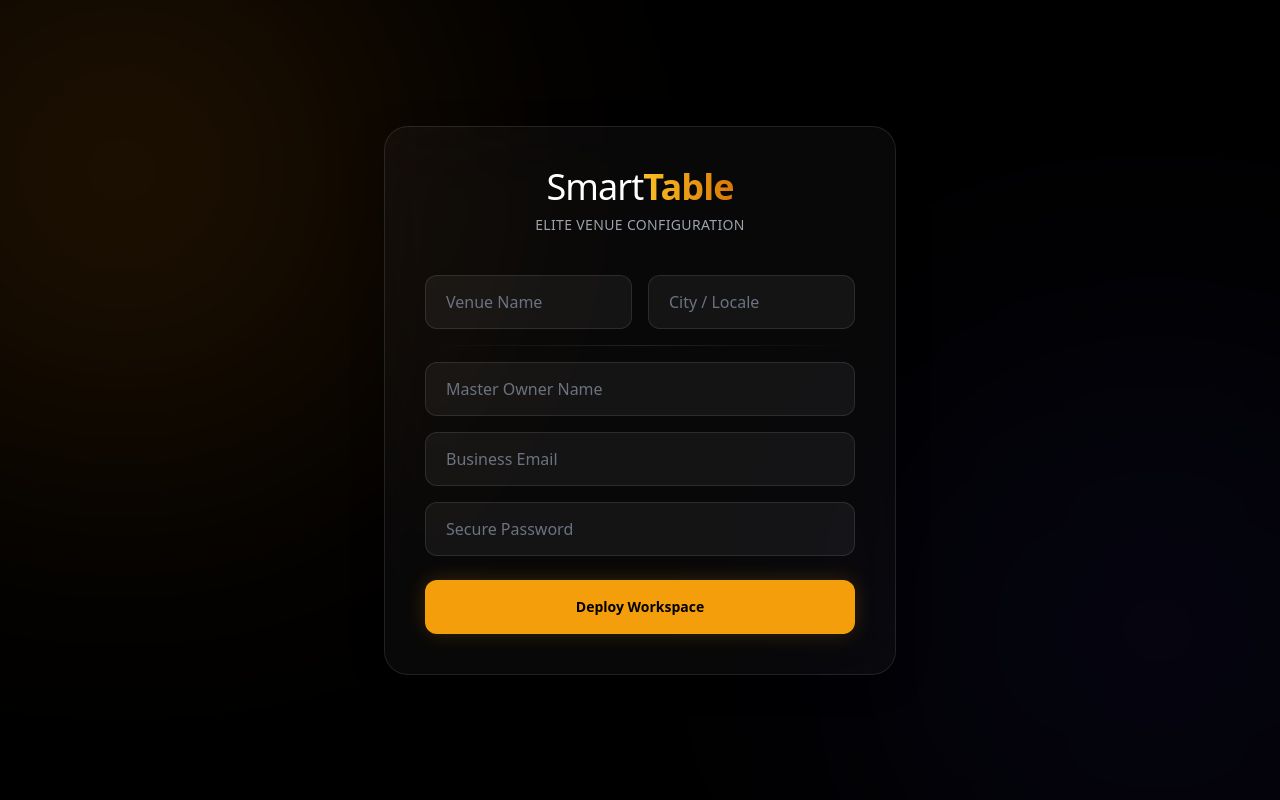
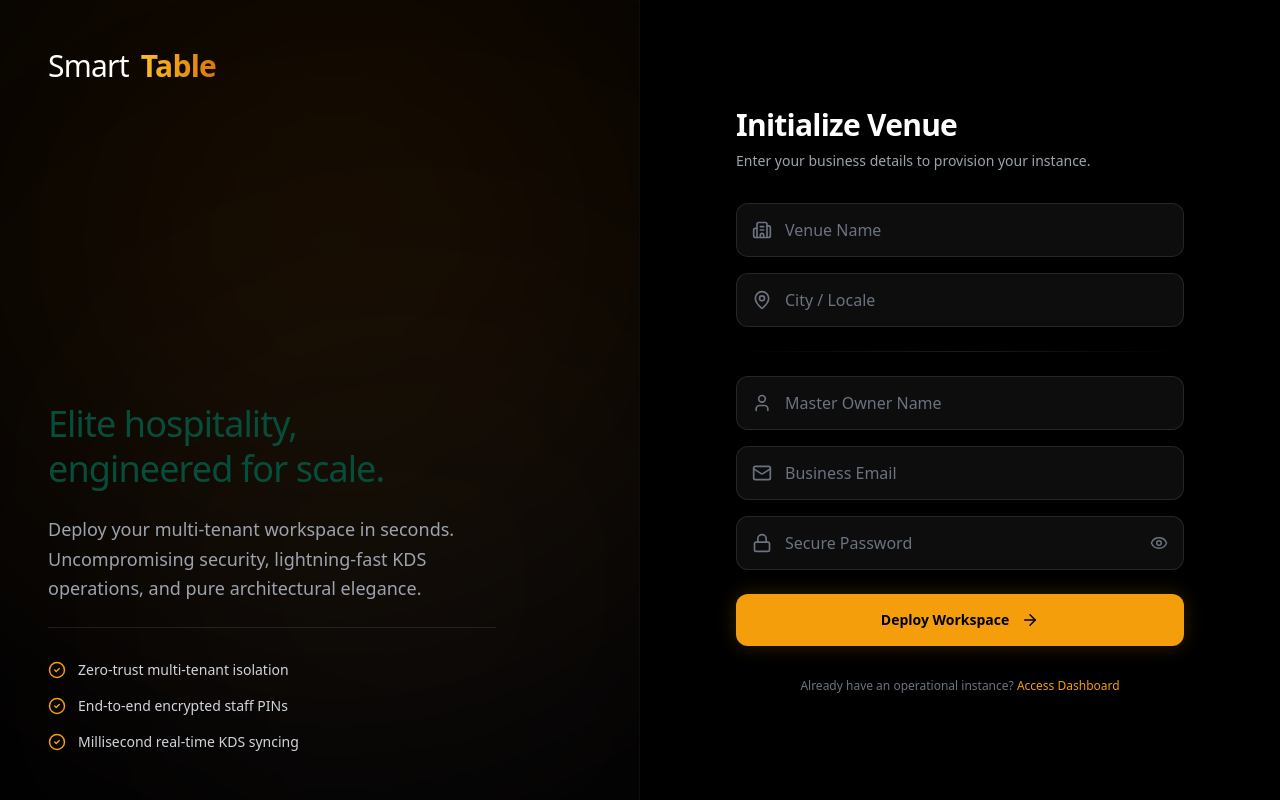
Before and after one commit to smartwachira/smart-table, a React (Vite) app in the folder client/: page /register in a window 1280 px wide. Built offline with nearby package versions, Linux system fonts and the light colour scheme; no server answers.

Commit message:
feat: update dependencies; upgrade axios to 1.13.6, add sonner for toast notifications, and enhance VenueRegistration component with password strength indicator and improved UI

```diff
--- a/client/package.json
+++ b/client/package.json
@@ -10,7 +10,7 @@
     "preview": "vite preview"
   },
   "dependencies": {
-    "axios": "^1.13.2",
+    "axios": "^1.13.6",
     "jwt-decode": "^4.0.0",
     "lucide-react": "^0.574.0",
     "react": "^19.2.0",
@@ -18,6 +18,7 @@
     "react-hot-toast": "^2.6.0",
     "react-router-dom": "^7.12.0",
     "socket.io-client": "^4.8.3",
+    "sonner": "^2.0.7",
     "vite-plugin-pwa": "^1.2.0"
   },
   "devDependencies": {
--- a/client/src/App.jsx
+++ b/client/src/App.jsx
@@ -30,7 +30,7 @@ function App(){
           <Route path="/checkout" element={<Checkout/>}></Route>
           <Route path="/orders" element={<OrderStatus/>}></Route>
           <Route path="/order-status/:orderId" element={<OrderStatus/>}></Route>
-          <Route path="/register" element={<VenueRegistration />} />
+          <Route path="/register" element={<VenueRegistration/>} />
           <Route path="/login" element={<Login/>}></Route>
           {/* Elite Management Boundary (Owners & Managers ONLY) */}
           <Route element={<PrivateRoute allowedRoles={['OWNER', 'MANAGER']} />}>
--- a/client/src/components/VenueRegistration.jsx
+++ b/client/src/components/VenueRegistration.jsx
@@ -1,74 +1,170 @@
 import { useState } from 'react';
 import { useNavigate } from 'react-router-dom';
+import axios from 'axios';
+import { Building2, MapPin, User, Mail, Lock, Eye, EyeOff, ArrowRight, Loader2, CheckCircle2 } from 'lucide-react';
+import { toast, Toaster } from 'sonner';
 
 export default function VenueRegistration() {
-    const [formData, setFormData] = useState({ venueName: '', location: '', managerName: '', managerEmail: '', managerPassword: '' });
-    const [error, setError] = useState('');
+    const [formData, setFormData] = useState({
+        venueName: '', location: '', managerName: '', managerEmail: '', managerPassword: ''
+    });
+    const [showPassword, setShowPassword] = useState(false);
     const [isLoading, setIsLoading] = useState(false);
     const navigate = useNavigate();
 
     const handleChange = (e) => setFormData({ ...formData, [e.target.name]: e.target.value });
 
+    // Calculate simple password strength (0-3)
+    const getPasswordStrength = (pass) => {
+        let score = 0;
+        if (pass.length > 7) score++;
+        if (/[A-Z]/.test(pass) && /[0-9]/.test(pass)) score++;
+        if (/[^A-Za-z0-9]/.test(pass)) score++;
+        return score;
+    };
+    const strength = getPasswordStrength(formData.managerPassword);
+
     const handleSubmit = async (e) => {
         e.preventDefault();
         setIsLoading(true);
-        setError('');
+
         try {
-            const res = await fetch('http://localhost:5000/api/auth/register/venue', {
-                method: 'POST',
-                headers: { 'Content-Type': 'application/json' },
-                body: JSON.stringify(formData)
+            // Re-integrated Axios
+            const res = await axios.post('/api/auth/register/venue', formData);
+
+            localStorage.setItem('token', res.data.token);
+
+            // Premium Toast Notification
+            toast.success('Workspace Deployed', {
+                description: `Welcome to Smart Table, ${formData.managerName}.`,
+                icon: <CheckCircle2 className="text-amber-500" />
             });
-            const data = await res.json();
-            if (!res.ok) throw new Error(data.message);
 
-            localStorage.setItem('token', data.token);
-            navigate('/dashboard');
+            // Delay navigation slightly so the toast is seen
+            setTimeout(() => navigate('/dashboard'), 1500);
+
         } catch (err) {
-            setError(err.message);
+            toast.error('Deployment Failed', {
+                description: err.response?.data?.message || 'An unexpected error occurred.',
+            });
         } finally {
             setIsLoading(false);
         }
     };
 
     return (
-        <div className="relative min-h-screen flex items-center justify-center bg-black overflow-hidden selection:bg-amber-500/30 font-sans">
-            {/* Ambient Background Glows */}
-            <div className="absolute top-[-10%] left-[-10%] w-[500px] h-[500px] rounded-full bg-amber-600/20 blur-[150px] pointer-events-none" />
-            <div className="absolute bottom-[-10%] right-[-10%] w-[500px] h-[500px] rounded-full bg-indigo-600/10 blur-[150px] pointer-events-none" />
+        <div className="flex min-h-screen w-full bg-black text-gray-100 font-sans selection:bg-amber-500/30">
+            {/* Initialize Premium Toaster */}
+            <Toaster theme="dark" position="bottom-right" toastOptions={{ className: 'bg-white/5 backdrop-blur-xl border border-white/10 text-white' }} />
 
-            <div className="relative z-10 w-full max-w-lg p-10 rounded-3xl bg-white/[0.03] backdrop-blur-2xl border border-white/10 shadow-[0_8px_32px_0_rgba(0,0,0,0.3)]">
-                <div className="text-center mb-10">
-                    <h1 className="text-4xl font-extralight tracking-tight text-white mb-2">
+            {/* LEFT PANE: Brand & Authority (Hidden on mobile, visible on lg screens) */}
+            <div className="relative hidden lg:flex w-1/2 flex-col justify-between p-12 overflow-hidden border-r border-white/5">
+                {/* Ambient Glows */}
+                <div className="absolute top-[-20%] left-[-10%] w-[800px] h-[800px] rounded-full bg-amber-600/10 blur-[150px] pointer-events-none" />
+                <div className="absolute bottom-[-10%] right-[-10%] w-[600px] h-[600px] rounded-full bg-zinc-600/10 blur-[150px] pointer-events-none" />
+
+                <div className="relative z-10">
+                    <h1 className="text-3xl font-extralight tracking-tight text-white flex items-center gap-3">
                         Smart<span className="font-semibold text-transparent bg-clip-text bg-gradient-to-r from-amber-400 to-amber-600">Table</span>
                     </h1>
-                    <p className="text-sm text-gray-400 tracking-wide uppercase">Elite Venue Configuration</p>
                 </div>
 
-                {error && (
-                    <div className="mb-6 p-4 rounded-xl bg-red-500/10 border border-red-500/20 text-red-400 text-sm text-center backdrop-blur-md">
-                        {error}
+                <div className="relative z-10 max-w-md space-y-6">
+                    <h2 className="text-4xl font-medium leading-tight">Elite hospitality,<br/>engineered for scale.</h2>
+                    <p className="text-lg text-gray-400 font-light leading-relaxed">
+                        Deploy your multi-tenant workspace in seconds. Uncompromising security, lightning-fast KDS operations, and pure architectural elegance.
+                    </p>
+
+                    {/* Social Proof / Features */}
+                    <div className="space-y-4 pt-8 border-t border-white/10">
+                        <div className="flex items-center gap-3 text-sm text-gray-300">
+                            <CheckCircle2 size={18} className="text-amber-500" /> Zero-trust multi-tenant isolation
+                        </div>
+                        <div className="flex items-center gap-3 text-sm text-gray-300">
+                            <CheckCircle2 size={18} className="text-amber-500" /> End-to-end encrypted staff PINs
+                        </div>
+                        <div className="flex items-center gap-3 text-sm text-gray-300">
+                            <CheckCircle2 size={18} className="text-amber-500" /> Millisecond real-time KDS syncing
+                        </div>
                     </div>
-                )}
+                </div>
+            </div>
 
-                <form onSubmit={handleSubmit} className="space-y-6">
-                    <div className="space-y-4">
-                        <div className="grid grid-cols-2 gap-4">
-                            <input name="venueName" placeholder="Venue Name" onChange={handleChange} required className="w-full bg-white/5 border border-white/10 rounded-xl px-5 py-3.5 text-white placeholder-gray-500 focus:outline-none focus:border-amber-500/50 focus:bg-white/10 transition-all duration-300" />
-                            <input name="location" placeholder="City / Locale" onChange={handleChange} required className="w-full bg-white/5 border border-white/10 rounded-xl px-5 py-3.5 text-white placeholder-gray-500 focus:outline-none focus:border-amber-500/50 focus:bg-white/10 transition-all duration-300" />
+            {/* RIGHT PANE: Interactive Form Area */}
+            <div className="flex w-full lg:w-1/2 items-center justify-center p-6 sm:p-12 relative">
+                <div className="w-full max-w-md space-y-8 animate-in fade-in slide-in-from-bottom-4 duration-700">
+
+                    <div className="space-y-2">
+                        <h2 className="text-3xl font-semibold tracking-tight text-white">Initialize Venue</h2>
+                        <p className="text-sm text-gray-400">Enter your business details to provision your instance.</p>
+                    </div>
+
+                    <form onSubmit={handleSubmit} className="space-y-6">
+                        {/* Venue Section */}
+                        <div className="space-y-4">
+                            <div className="relative group">
+                                <Building2 size={20} className="absolute left-4 top-1/2 -translate-y-1/2 text-gray-500 group-focus-within:text-amber-500 transition-colors" />
+                                <input name="venueName" placeholder="Venue Name" onChange={handleChange} required className="w-full bg-white/5 border border-white/10 rounded-xl pl-12 pr-4 py-3.5 text-white placeholder-gray-500 focus:outline-none focus:border-amber-500/50 focus:bg-white/10 transition-all duration-300" />
+                            </div>
+                            <div className="relative group">
+                                <MapPin size={20} className="absolute left-4 top-1/2 -translate-y-1/2 text-gray-500 group-focus-within:text-amber-500 transition-colors" />
+                                <input name="location" placeholder="City / Locale" onChange={handleChange} required className="w-full bg-white/5 border border-white/10 rounded-xl pl-12 pr-4 py-3.5 text-white placeholder-gray-500 focus:outline-none focus:border-amber-500/50 focus:bg-white/10 transition-all duration-300" />
+                            </div>
                         </div>
 
                         <div className="h-px w-full bg-gradient-to-r from-transparent via-white/10 to-transparent my-6" />
 
-                        <input name="managerName" placeholder="Master Owner Name" onChange={handleChange} required className="w-full bg-white/5 border border-white/10 rounded-xl px-5 py-3.5 text-white placeholder-gray-500 focus:outline-none focus:border-amber-500/50 focus:bg-white/10 transition-all duration-300" />
-                        <input name="managerEmail" type="email" placeholder="Business Email" onChange={handleChange} required className="w-full bg-white/5 border border-white/10 rounded-xl px-5 py-3.5 text-white placeholder-gray-500 focus:outline-none focus:border-amber-500/50 focus:bg-white/10 transition-all duration-300" />
-                        <input name="managerPassword" type="password" placeholder="Secure Password" onChange={handleChange} required className="w-full bg-white/5 border border-white/10 rounded-xl px-5 py-3.5 text-white placeholder-gray-500 focus:outline-none focus:border-amber-500/50 focus:bg-white/10 transition-all duration-300" />
-                    </div>
+                        {/* Manager Section */}
+                        <div className="space-y-4">
+                            <div className="relative group">
+                                <User size={20} className="absolute left-4 top-1/2 -translate-y-1/2 text-gray-500 group-focus-within:text-amber-500 transition-colors" />
+                                <input name="managerName" placeholder="Master Owner Name" onChange={handleChange} required className="w-full bg-white/5 border border-white/10 rounded-xl pl-12 pr-4 py-3.5 text-white placeholder-gray-500 focus:outline-none focus:border-amber-500/50 focus:bg-white/10 transition-all duration-300" />
+                            </div>
+                            <div className="relative group">
+                                <Mail size={20} className="absolute left-4 top-1/2 -translate-y-1/2 text-gray-500 group-focus-within:text-amber-500 transition-colors" />
+                                <input name="managerEmail" type="email" placeholder="Business Email" onChange={handleChange} required className="w-full bg-white/5 border border-white/10 rounded-xl pl-12 pr-4 py-3.5 text-white placeholder-gray-500 focus:outline-none focus:border-amber-500/50 focus:bg-white/10 transition-all duration-300" />
+                            </div>
 
-                    <button type="submit" disabled={isLoading} className="group relative w-full flex justify-center py-4 px-4 border border-transparent text-sm font-semibold rounded-xl text-black bg-amber-500 hover:bg-amber-400 focus:outline-none focus:ring-2 focus:ring-offset-2 focus:ring-amber-500 focus:ring-offset-black transition-all duration-300 shadow-[0_0_20px_rgba(245,158,11,0.2)] hover:shadow-[0_0_30px_rgba(245,158,11,0.4)] disabled:opacity-70">
-                        {isLoading ? 'Initializing...' : 'Deploy Workspace'}
-                    </button>
-                </form>
+                            {/* Password with visibility toggle and strength indicator */}
+                            <div className="space-y-3">
+                                <div className="relative group">
+                                    <Lock size={20} className="absolute left-4 top-1/2 -translate-y-1/2 text-gray-500 group-focus-within:text-amber-500 transition-colors" />
+                                    <input name="managerPassword" type={showPassword ? "text" : "password"} placeholder="Secure Password" onChange={handleChange} required className="w-full bg-white/5 border border-white/10 rounded-xl pl-12 pr-12 py-3.5 text-white placeholder-gray-500 focus:outline-none focus:border-amber-500/50 focus:bg-white/10 transition-all duration-300" />
+                                    <button type="button" onClick={() => setShowPassword(!showPassword)} className="absolute right-4 top-1/2 -translate-y-1/2 text-gray-500 hover:text-white transition-colors">
+                                        {showPassword ? <EyeOff size={18} /> : <Eye size={18} />}
+                                    </button>
+                                </div>
+
+                                {/* Password Strength Bars */}
+                                {formData.managerPassword && (
+                                    <div className="flex gap-2 h-1.5 w-full px-1">
+                                        <div className={`flex-1 rounded-full transition-all duration-500 ${strength >= 1 ? 'bg-amber-500 shadow-[0_0_8px_rgba(245,158,11,0.5)]' : 'bg-white/10'}`} />
+                                        <div className={`flex-1 rounded-full transition-all duration-500 ${strength >= 2 ? 'bg-amber-500 shadow-[0_0_8px_rgba(245,158,11,0.5)]' : 'bg-white/10'}`} />
+                                        <div className={`flex-1 rounded-full transition-all duration-500 ${strength >= 3 ? 'bg-amber-500 shadow-[0_0_8px_rgba(245,158,11,0.5)]' : 'bg-white/10'}`} />
+                                    </div>
+                                )}
+                            </div>
+                        </div>
+
+                        <button type="submit" disabled={isLoading} className="group relative w-full flex items-center justify-center gap-3 py-4 px-4 text-sm font-semibold rounded-xl text-black bg-amber-500 hover:bg-amber-400 focus:outline-none transition-all duration-300 shadow-[0_0_20px_rgba(245,158,11,0.2)] hover:shadow-[0_0_30px_rgba(245,158,11,0.4)] disabled:opacity-70 disabled:cursor-not-allowed">
+                            {isLoading ? (
+                                <>
+                                    <Loader2 size={18} className="animate-spin" />
+                                    Provisioning...
+                                </>
+                            ) : (
+                                <>
+                                    Deploy Workspace
+                                    <ArrowRight size={18} className="group-hover:translate-x-1 transition-transform" />
+                                </>
+                            )}
+                        </button>
+                    </form>
+
+                    <p className="text-center text-xs text-gray-500">
+                        Already have an operational instance? <a href="/login" className="text-amber-500 hover:text-amber-400 transition-colors">Access Dashboard</a>
+                    </p>
+                </div>
             </div>
         </div>
     );
```
Also changed, not shown: 2 other files (tests, documents, lock files or other folders).
